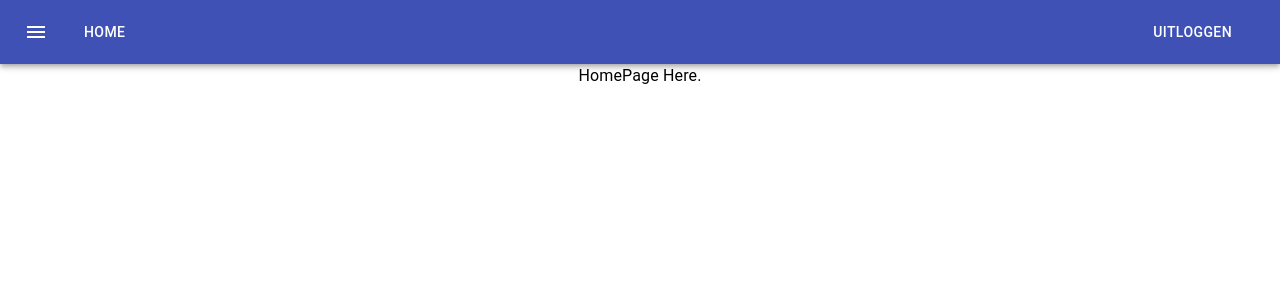
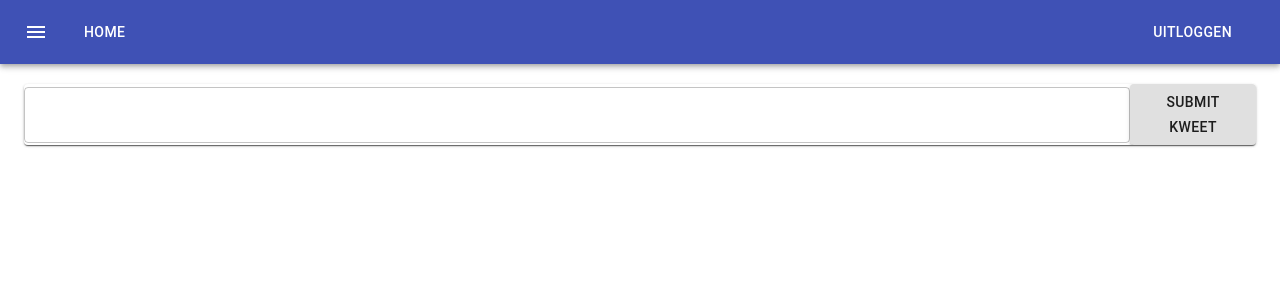
Before and after one commit to jvdheijden98/kwetter-faas, a React (Create React App) app: page /home in a window 1280 px wide. Shown: the top 300 px of the page. Built offline with nearby package versions, Linux system fonts and the light colour scheme; no server answers; sample sign-in values are in the browser's storage.

Commit message:
Kweet Creation

```diff
--- /dev/null
+++ b/src/APIs/Kweet/Kweet.jsx
@@ -0,0 +1,23 @@
+// Backend https://localhost:5021
+// Controller /api/kweet/
+
+// POST to /api/kweet/create
+export async function create(message) {
+
+    const requestOptions = {
+        method: 'POST',
+        headers: {
+            Authorization: "Bearer " + window.sessionStorage.getItem("token"),
+            'Content-Type' : 'application/json'
+        },
+        body: JSON.stringify({
+            Message : message,
+        })
+    };
+
+    return fetch('https://localhost:5021/api/kweet/create', requestOptions)
+        .then(response => response.json())
+        .then(data => {
+            return data
+        });
+}
--- a/src/pages/HomePage.jsx
+++ b/src/pages/HomePage.jsx
@@ -1,8 +1,21 @@
-import { Container, Typography } from '@material-ui/core';
+import { Button, Box, Container, TextField, Typography, Paper, List, Card } from "@material-ui/core";
 import React, { Component } from 'react';
 import { fetchTimeline } from '../APIs/Timeline/Timeline';
 import KweetCard from '../components/other/KweetCard';
+import { withStyles } from '@material-ui/core/styles';
 import moment from 'moment'
+import { create } from '../APIs/Kweet/Kweet';
+
+const style = (theme) => ({
+    textfield: {
+        marginTop: "30px",
+        backgroundColor: "white",
+    },
+    card: {
+      padding: "40px",
+      backgroundColor: "#e6e6e6",
+    }
+  });
 
 // Alle Kweets
 class HomePage extends Component{
@@ -11,7 +24,8 @@ class HomePage extends Component{
         super(props)
 
         this.state = {
-          kweets : []
+          kweets : [],
+          newKweet: ""
         }
     }
 
@@ -43,14 +57,59 @@ class HomePage extends Component{
         })
     }
  */
+    handleKweetChange = event => {
+        this.setState({
+            newKweet : event.target.value
+        })
+    }
+
+    handleSubmitKweet = (event) => {
+        event.preventDefault();
+
+        create(this.state.newKweet)
+            .then((data) => {
+                // Iets met status of error message
+            });
+        this.props.history.push("/");
+        this.setState({});
+    }
 
     render(){
+        const { classes } = this.props;
 
         return (
             <Container>
                 <Typography>
-                    HomePage Here.
+                    {/* HomePage Here. */}
                 </Typography>
+
+                {window.sessionStorage.getItem("token") != null && (
+                    <>
+                        <Paper style={{elevation: 3, marginTop: "20px"}}>
+                            <Card /* className={classes} */>
+                                <Box style={{ display: "flex", alignItems: "center", justifyContent: "space-between",}}>
+                                    <TextField fullWidth variant="outlined" onChange={this.handleKweetChange} />
+                                    <Button onClick={this.handleSubmitKweet} variant="contained">
+                                        Submit Kweet
+                                    </Button>
+                                </Box>
+                            </Card>
+                        </Paper>
+                    </>
+                )}
+
+                {window.sessionStorage.getItem("token") == null && (
+                    <>
+                        <Paper style={{elevation: 3, marginTop: "20px"}}>
+                            <Card >
+                                <Typography align='center'>
+                                    Log in to write kweets
+                                </Typography>
+                            </Card>
+                        </Paper>
+                    </>
+                )}
+
                 {
                     this.state.kweets.map((item, index) =>{
                         return React.createElement(KweetCard, {key:item.kweetID, username:item.username, message:item.message, like:item.likes, timeCreated:item.timeCreated})
@@ -62,4 +121,4 @@ class HomePage extends Component{
     }
 }
 
-export default HomePage;
+export default withStyles(style)(HomePage);
--- a/src/pages/LoginPage.jsx
+++ b/src/pages/LoginPage.jsx
@@ -47,7 +47,7 @@ class LoginPage extends Component{
 
         login(this.state.username, this.state.password)
             .then((data) => {
-                console.log(data);
+                // console.log(data);
                 if(data.token) {
                     window.sessionStorage.setItem("token", data.token);
                     this.setState({
```
